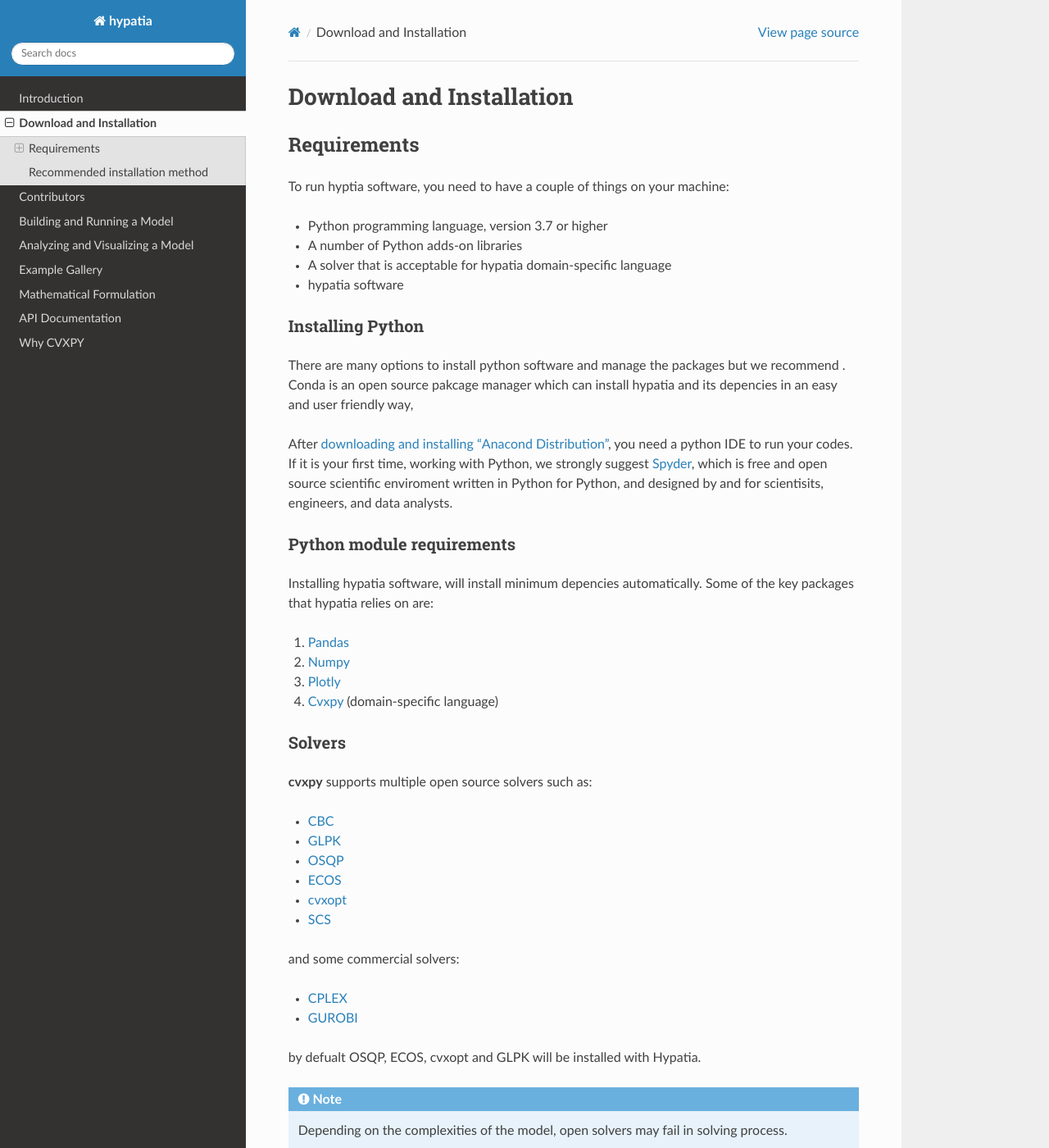
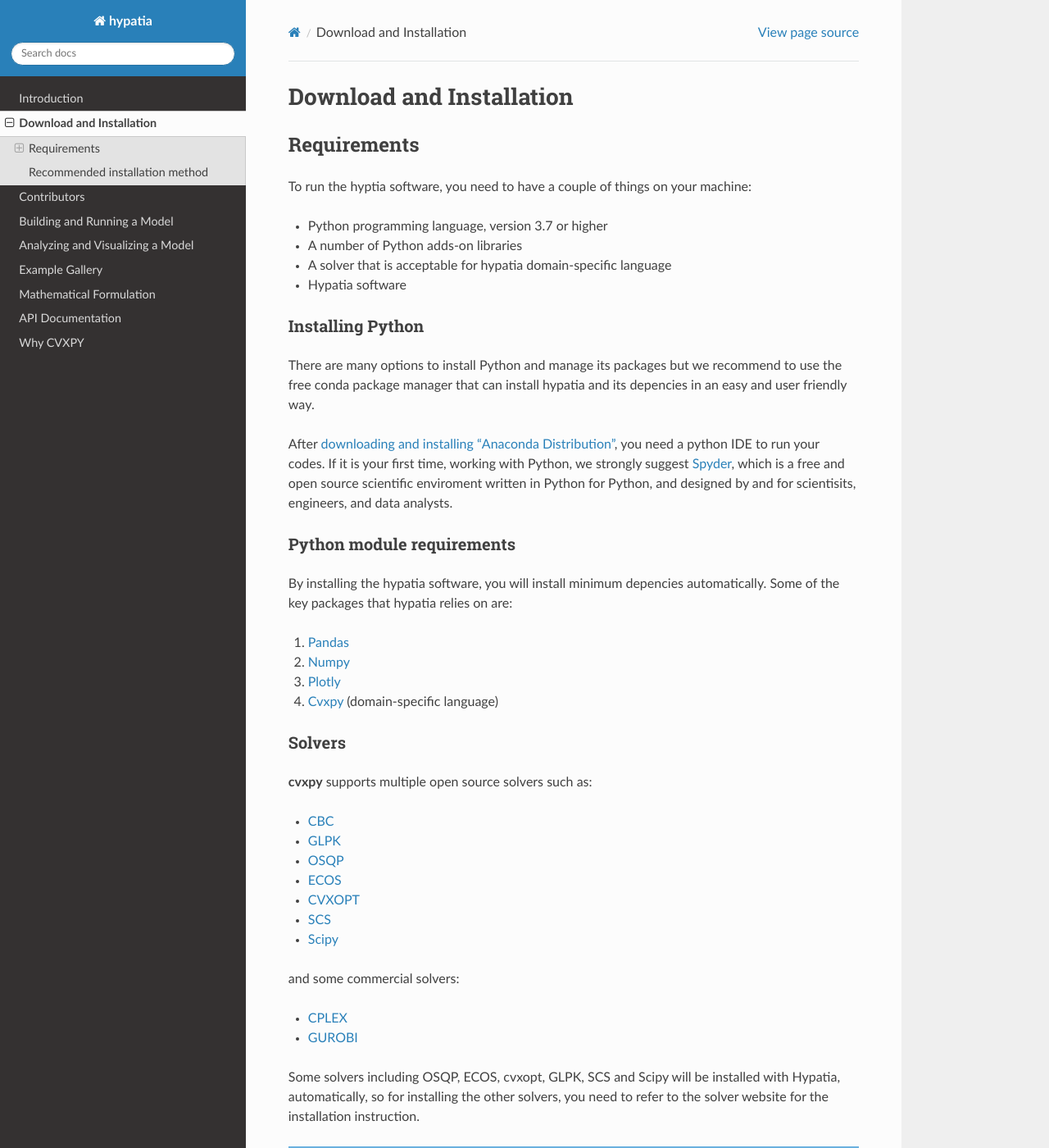
Before and after one commit to Hypatia-Energy-Modelling-Framework/Hypatia, a Sphinx documentation site: the page built from doc/source/installation.rst, in a window 1280 px wide and 1400 px high. Shown: the whole window at 82% size. Built offline with Sphinx 7.4.7 and the Read the Docs theme 2.0.0, drawn with Linux system fonts in a browser that asks for light colours; some of the changed text lies outside the part shown.

Commit message:
Update installation.rst

```diff
--- a/doc/source/installation.rst
+++ b/doc/source/installation.rst
@@ -4,27 +4,26 @@ Download and Installation
 
 Requirements
 ============
-To run hyptia software, you need to have a couple of things on your machine:
+To run the hyptia software, you need to have a couple of things on your machine:
 
 * Python programming language, version 3.7 or higher
 * A number of Python adds-on libraries
 * A solver that is acceptable for hypatia domain-specific language
-* hypatia software
+* Hypatia software
 
 Installing Python
 ------------------
-There are many options to install python software and manage the packages but we recommend
-. Conda is an open source pakcage manager which
-can install hypatia and its depencies in an easy and user friendly way,
+There are many options to install Python and manage its packages but we recommend to
+use the free conda package manager that can install hypatia and its depencies in an easy and user friendly way.
 
-After `downloading and installing "Anacond Distribution" <https://www.anaconda.com/products/individual>`_, you need a python
+After `downloading and installing "Anaconda Distribution" <https://www.anaconda.com/products/individual>`_, you need a python
 IDE to run your codes. If it is your first time, working with Python, we strongly suggest
-`Spyder <https://www.spyder-ide.org/>`_, which is free and open source scientific enviroment written in Python for
+`Spyder <https://www.spyder-ide.org/>`_, which is a free and open source scientific enviroment written in Python for
 Python, and designed by and for scientisits, engineers, and data analysts.
 
 Python module requirements
 ---------------------------
-Installing hypatia software, will install minimum depencies automatically. Some of the key packages that hypatia relies on are:
+By installing the hypatia software, you will install minimum depencies automatically. Some of the key packages that hypatia relies on are:
 
 #. `Pandas <https://pandas.pydata.org/>`_
 #. `Numpy <https://numpy.org/>`_
@@ -39,36 +38,38 @@ Solvers
 * `GLPK <https://www.gnu.org/software/glpk/>`_
 * `OSQP <https://osqp.org/>`_
 * `ECOS <https://www.embotech.com/ECOS>`_
-* `cvxopt <http://cvxopt.org/>`_
+* `CVXOPT <http://cvxopt.org/>`_
 * `SCS <https://github.com/cvxgrp/scs>`_
+* `Scipy <https://scipy.org>`_
 
 and some commercial solvers:
 
 * `CPLEX <https://www.ibm.com/products/category/business/commerce>`_
 * `GUROBI <https://www.gurobi.com/>`_
 
-by defualt OSQP, ECOS, cvxopt and GLPK will be installed with Hypatia.
+Some solvers including OSQP, ECOS, cvxopt, GLPK, SCS and Scipy will be installed with Hypatia, automatically, so for installing the other solvers, you need to
+refer to the solver website for the installation instruction.
 
 .. note::
 
-    Depending on the complexities of the model, open solvers may fail in solving process.
+    Depending on the complexities of the model, some solvers may fail in solving process.
 
 
 Recommended installation method
 ===============================
 
-There are different ways to install hypatia software on your machine:
+There are different ways to install the hypatia software on your machine:
 
 **Installing with pip**
 
-In case that you are using pip, it is suggested to create a new environment to avoid conflicts of the other packages.
+If you are using pip, it is suggested to create a new environment to avoid conflicts of the other packages.
 To create a new environment, you should use *Anaconda Prompt*:
 
 .. code-block:: bash
 
     conda create -n hypatia python=3.8
 
-If you create a new environment for hypatia, to use it, you need to activate the mario environment each time by writing
+If you create a new environment for hypatia, you need to activate the environment each time you want to use it, by writing
 the following line in *Anaconda Prompt*:
 
 .. code-block:: bash
```
